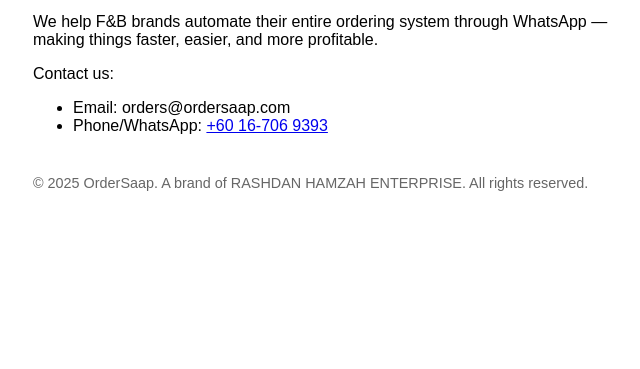
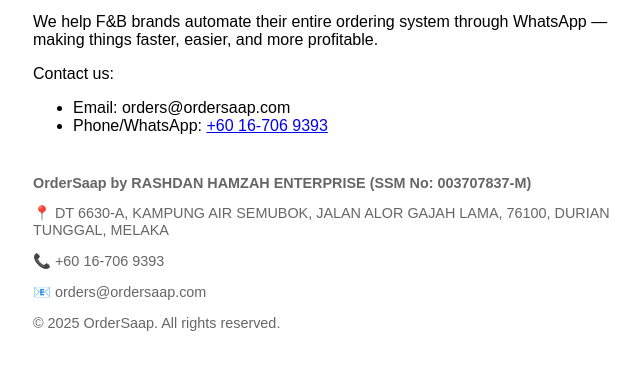
Before and after one commit to OrderSaap/ordersaap-home, a plain HTML site: page index.html in a window 1280 px wide. Shown: the part 171-540 px from the top of the page, without its empty margins (307-947 px from the left). Drawn offline with Linux system fonts and the light colour scheme.

Commit message:
Update index.html

```diff
--- a/index.html
+++ b/index.html
@@ -14,8 +14,12 @@
     <li>Email: orders@ordersaap.com</li>
     <li>Phone/WhatsApp: <a href="https://wa.me/60167069393?text=Hello%20I’m%20interested%20in%20OrderSaap">+60 16-706 9393</a></li>
   </ul>
-  <footer style="margin-top: 40px; font-size: 0.9em; color: #666;">
-    © 2025 OrderSaap. A brand of RASHDAN HAMZAH ENTERPRISE. All rights reserved.
-  </footer>
+<footer style="margin-top: 40px; font-size: 0.9em; color: #666;">
+  <p><strong>OrderSaap by RASHDAN HAMZAH ENTERPRISE (SSM No: 003707837-M)</strong></p>
+  <p>📍 DT 6630-A, KAMPUNG AIR SEMUBOK, JALAN ALOR GAJAH LAMA, 76100, DURIAN TUNGGAL, MELAKA</p>
+  <p>📞 +60 16-706 9393</p>
+  <p>📧 orders@ordersaap.com</p>
+  <p>© 2025 OrderSaap. All rights reserved.</p>
+</footer>
 </body>
 </html>
```
